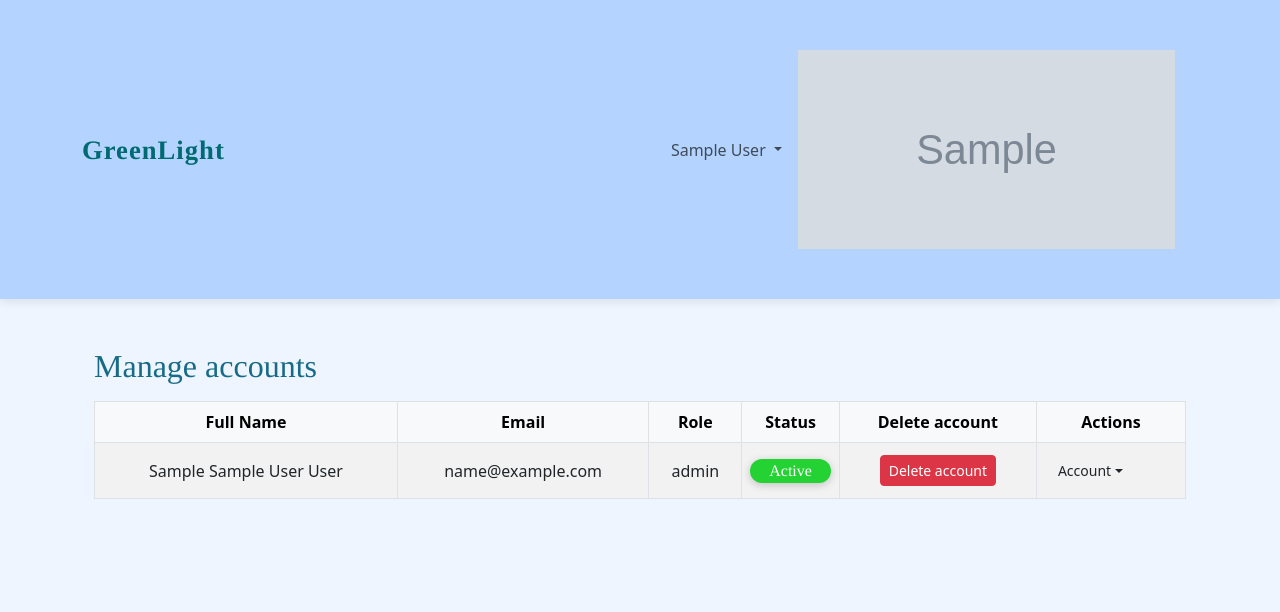
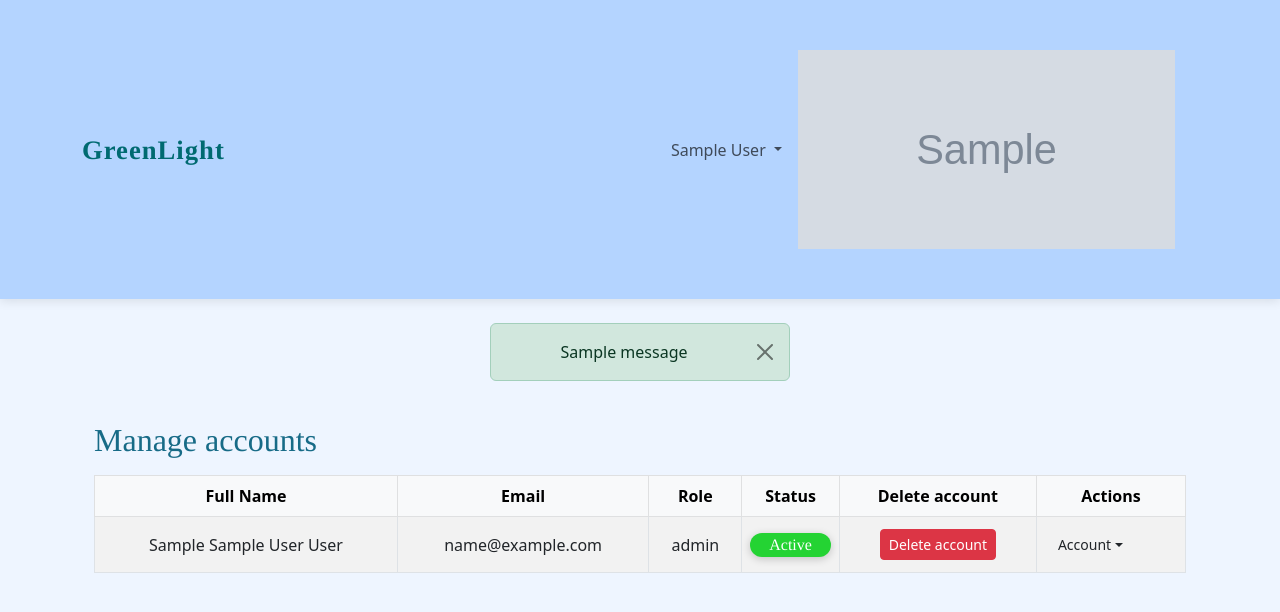
Before and after one commit to codingburgas/2425-11-b-pp-student-practices-assignment-NTIvanova21, a Flask app: page /show_accounts in a window 1280 px wide. Shown: the top 612 px of the page. Run offline with Flask 3, Linux system fonts and the light colour scheme; a user stored in the database is signed in; tables that the repository leaves empty hold one stand-in row (values such as "Sample post"); grey boxes marked "Sample" are stand-in pictures; one stand-in notice (Sample message) is shown; parts of the project's set-up code (start-up, migrations or seed data) failed here and were passed over; some libraries are stand-ins or nearby versions; some web fonts are replaced.

Commit message:
Add flash message in the admin page. Close #36

```diff
--- a/GreenLight/main/routes.py
+++ b/GreenLight/main/routes.py
@@ -81,12 +81,25 @@ def change_role(role, userId):
             if role == 'bank':
                 user.role = 'bank'
                 db.session.commit()
+            flash("Role was changed successfully!", "success")
         else:
             flash('Error')
 
 
     return redirect(url_for('main.show_accounts'))
 
+@main_bp.route('/delete_account/<int:userId>', methods=['GET', 'POST'])
+@login_required
+def delete_account(userId):
+    user = User.query.get(userId)
+    user_loans = UserLoan.query.all()
+    db.session.delete(user)
+
+    if userId in user_loans:
+        user_loans.delete(userId)
+    db.session.commit()
+
+    return redirect(url_for('main.show_accounts'))
 @main_bp.route('/loan_requests', methods=['GET', 'POST'])
 @login_required
 def loan_requests():
@@ -121,17 +134,3 @@ def disapprove_loan_requests(loanId):
     db.session.commit()
 
     return redirect(url_for('main.loan_requests'))
-
-
-@main_bp.route('/delete_account/<int:userId>', methods=['GET', 'POST'])
-@login_required
-def delete_account(userId):
-    user = User.query.get(userId)
-    user_loans = UserLoan.query.all()
-    db.session.delete(user)
-
-    if userId in user_loans:
-        user_loans.delete(userId)
-    db.session.commit()
-
-    return redirect(url_for('main.show_accounts'))
--- a/GreenLight/main/templates/adminPage.html
+++ b/GreenLight/main/templates/adminPage.html
@@ -5,6 +5,22 @@
 {% endblock %}
 
 {% block content %}
+    {% block error %}
+            <div class="error-messages d-flex justify-content-center">
+                {% with messages = get_flashed_messages(with_categories=true) %}
+                    {% if messages %}
+                        {% for category, message in messages %}
+                            <div class="alert alert-{{ category }} alert-dismissible fade show position-relative" role="alert" style="min-width: 300px;">
+                                <div class="d-flex justify-content-between align-items-center">
+                                    <div class="flex-grow-1 text-center">{{ message }}</div>
+                                    <button type="button" class="btn-close " data-bs-dismiss="alert" aria-label="Close"></button>
+                                </div>
+                            </div>
+                        {% endfor %}
+                    {% endif %}
+                {% endwith %}
+            </div>
+        {% endblock %}
     <div class="container mt-4">
         <h2 class="mb-3 heading">Manage accounts</h2>
         <table class="table table-striped table-bordered text-center align-middle">
```
